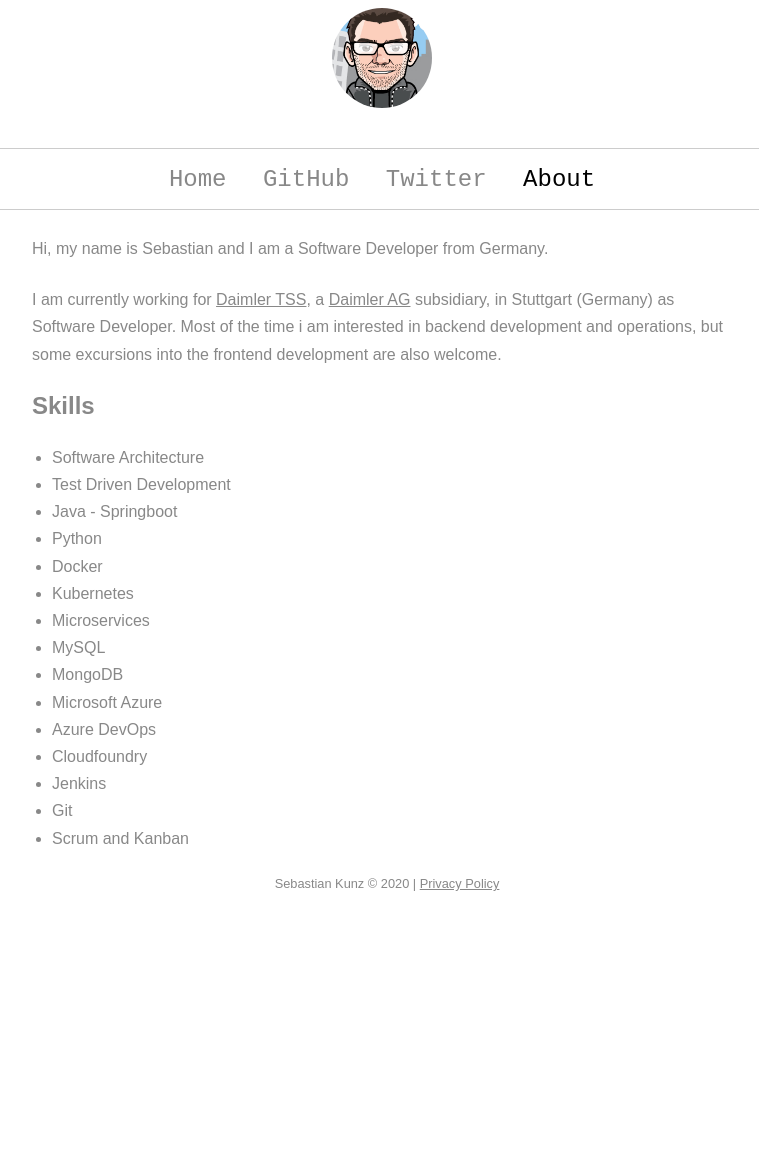
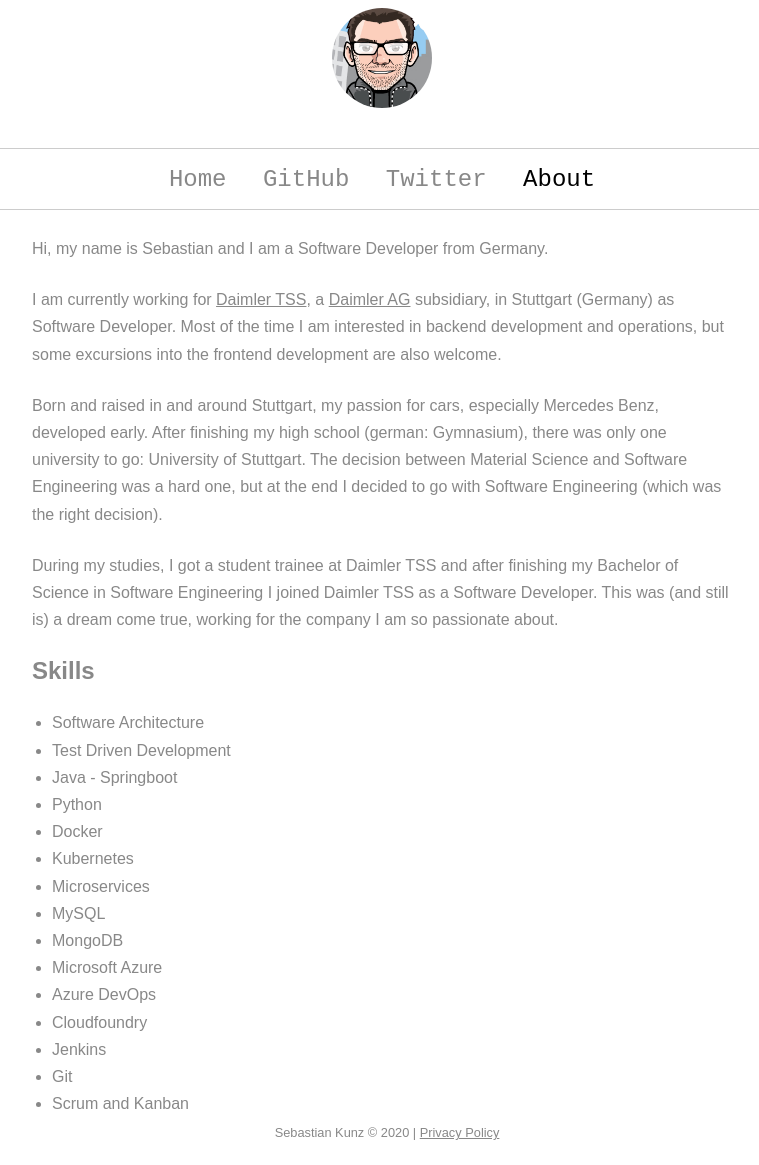
Before and after one commit to sebkunz/sebkunz.github.io, a Jekyll site: the page built from about.html, in a window 1280 px wide. Shown: the whole page, without its empty margins (258-1017 px from the left). Built offline with Jekyll 4.4.1, drawn with Linux system fonts in a browser that asks for light colours; before the commit the page ends 916 px from its top, so only the background shows below that.

Commit message:
#4: Finished about page

```diff
--- a/about.html
+++ b/about.html
@@ -5,7 +5,11 @@ layout: basic_page
 
 <p class="about">Hi, my name is Sebastian and I am a Software Developer from Germany.</p>
 <p class="about">I am currently working for <a href="https://www.daimler-tss.com/">Daimler TSS</a>, a <a href="https://www.daimler.com/">Daimler AG</a> subsidiary, in Stuttgart (Germany) as Software Developer.
-	Most of the time i am interested in backend development and operations, but some excursions into the frontend development are also welcome.</p>
+	Most of the time I am interested in backend development and operations, but some excursions into the frontend development are also welcome.</p>
+<p class="about"> Born and raised in and around Stuttgart, my passion for cars, especially Mercedes Benz, developed early. After finishing my high school (german: Gymnasium), there was only one university to go: University of Stuttgart.
+	The decision between Material Science and Software Engineering was a hard one, but at the end I decided to go with Software Engineering (which was the right decision).</p>
+<p class="about"> During my studies, I got a student trainee at Daimler TSS and after finishing my Bachelor of Science in Software Engineering I joined Daimler TSS as a Software Developer.
+	This was (and still is) a dream come true, working for the company I am so passionate about.</p>
 
 <h2 class="about">Skills</h2>
 
```
